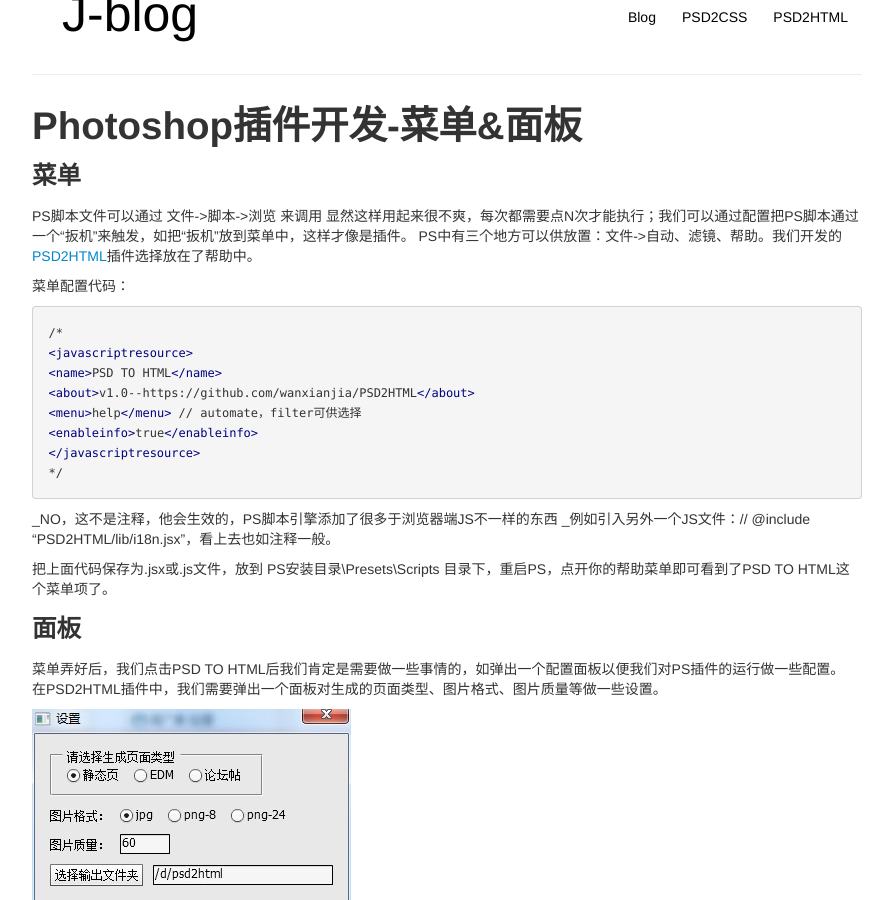
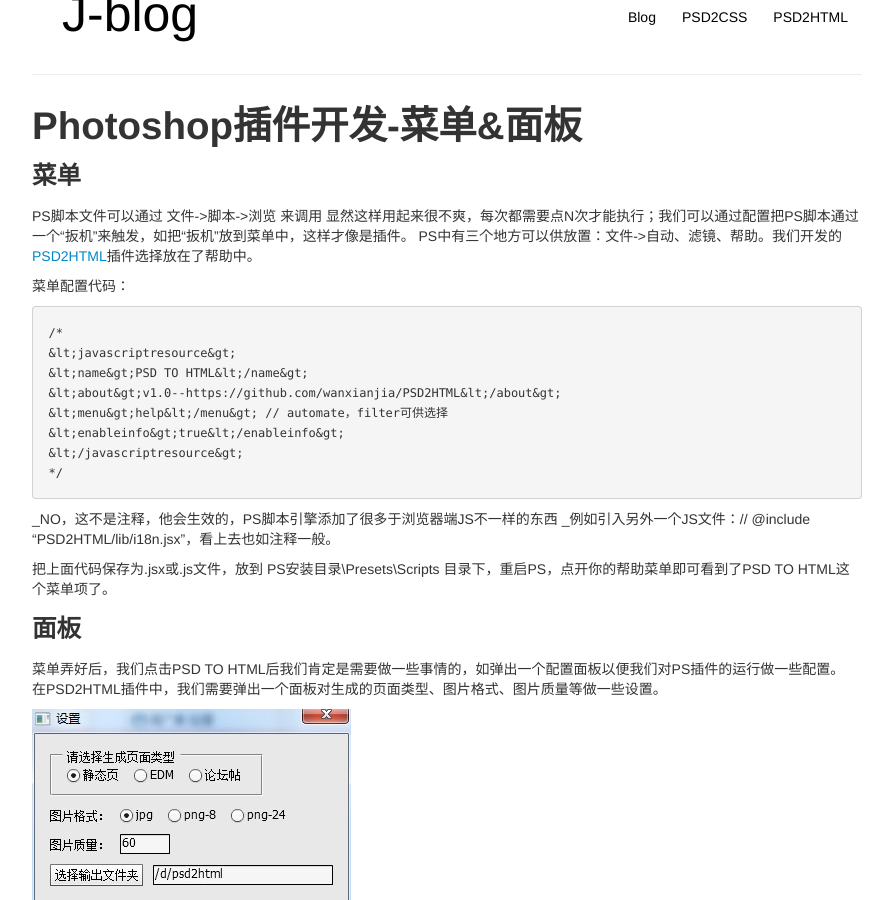
Before and after one commit to wanxianjia/blog, a Jekyll site: the page built from _posts/2013-04-27-psd2html-1.md, in a window 1280 px wide and 900 px high. Shown: the whole window, without its empty margins (178-1071 px from the left). Built offline with Jekyll 4.4.1, drawn with Linux system fonts in a browser that asks for light colours; Markdown is read by kramdown in place of the engine named in the settings; some of the changed lines change nothing that is shown; some of the changed text lies outside the part shown.

Commit message:
Update 2013-04-27-psd2html-1.md

```diff
--- a/_posts/2013-04-27-psd2html-1.md
+++ b/_posts/2013-04-27-psd2html-1.md
@@ -7,20 +7,20 @@ title: Photoshop插件开发-菜单&面板
 
 
 ###菜单
-PS脚本文件可以通过 文件->脚本->浏览 来调用
+PS脚本文件可以通过 文件-&gt;脚本-&gt;浏览 来调用
 显然这样用起来很不爽，每次都需要点N次才能执行；我们可以通过配置把PS脚本通过一个“扳机”来触发，如把“扳机”放到菜单中，这样才像是插件。
-PS中有三个地方可以供放置：文件->自动、滤镜、帮助。我们开发的[PSD2HTML](https://github.com/wanxianjia/PSD2HTML)插件选择放在了帮助中。
+PS中有三个地方可以供放置：文件-&gt;自动、滤镜、帮助。我们开发的[PSD2HTML](https://github.com/wanxianjia/PSD2HTML)插件选择放在了帮助中。
 
 菜单配置代码：
 
 ~~~
 /*
-<javascriptresource>
-<name>PSD TO HTML</name>
-<about>v1.0--https://github.com/wanxianjia/PSD2HTML</about>
-<menu>help</menu> // automate，filter可供选择
-<enableinfo>true</enableinfo>
-</javascriptresource>
+&lt;javascriptresource&gt;
+&lt;name&gt;PSD TO HTML&lt;/name&gt;
+&lt;about&gt;v1.0--https://github.com/wanxianjia/PSD2HTML&lt;/about&gt;
+&lt;menu&gt;help&lt;/menu&gt; // automate，filter可供选择
+&lt;enableinfo&gt;true&lt;/enableinfo&gt;
+&lt;/javascriptresource&gt;
 */
 ~~~
 
@@ -92,7 +92,7 @@ var OPTION = {
 win.buttons.ok.onClick = function(){
 
     var radios = win.option.builder.a.children;
-    for(var i = 0, l = radios.length; i < l; i++){
+    for(var i = 0, l = radios.length; i &lt; l; i++){
         var radio = radios[i];
         if(radio.value === true){
             OPTION.builder = radio.data;
@@ -121,4 +121,4 @@ win.buttons.ok.onClick = function(){
 ~~~
 win.buttons.ok.addEventListener('click', function(){});
 ~~~
-<p>{{ page.date | date_to_string }}</p>
+<p>{{ page.date | date_to_string }}</p>;
```
